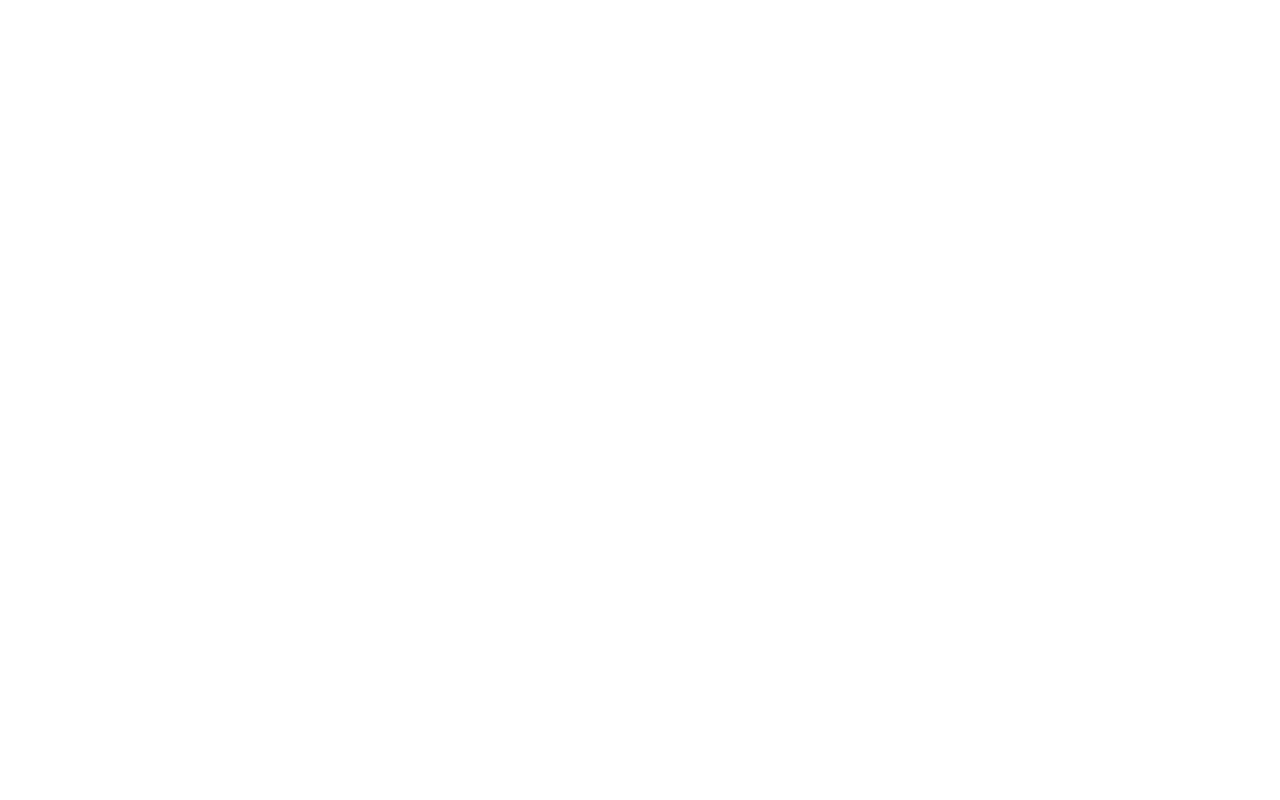
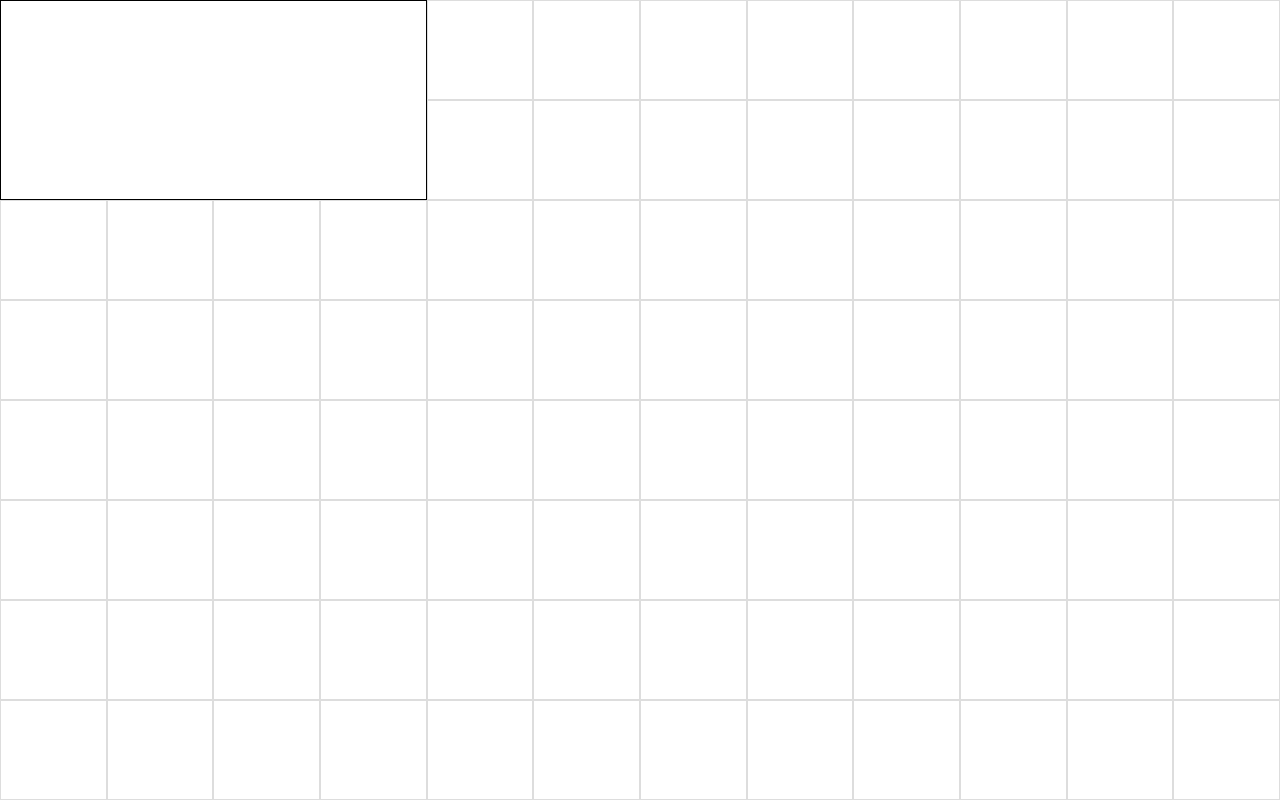
Before and after one commit to SevcikMichal/galleon-lit-grid-shell, a website built with Vite: page index.html in a window 1280 px wide. Built offline with nearby package versions, Linux system fonts and the light colour scheme.

Commit message:
Very basic grid and cell

```diff
--- a/index.html
+++ b/index.html
@@ -6,11 +6,13 @@
   <title>Galleon</title>
   <style>
     * { box-sizing: border-box; margin: 0; padding: 0; }
-    html, body { height: 100%; }
+    html, body { height: 100%; background: #fff; }
   </style>
 </head>
 <body>
-  <galleon-canvas style="width: 100vw; height: 100vh;"></galleon-canvas>
+  <galleon-canvas columns="12" rows="8" style="width: 100vw; height: 100vh;">
+    <galleon-cell col="1" row="1" colspan="4" rowspan="2"></galleon-cell>
+  </galleon-canvas>
 
   <script type="module">
     import '/src/index.ts';
--- a/src/galleon-canvas.ts
+++ b/src/galleon-canvas.ts
@@ -1,19 +1,53 @@
 import { LitElement, html, css } from 'lit';
-import { customElement } from 'lit/decorators.js';
+import { customElement, property } from 'lit/decorators.js';
 
 @customElement('galleon-canvas')
 export class GalleonCanvas extends LitElement {
+  @property({ type: Number }) columns = 12;
+  @property({ type: Number }) rows = 8;
+
   static styles = css`
     :host {
       display: grid;
       width: 100%;
       height: 100%;
-      outline: 2px dashed #888;
+      position: relative;
+      isolation: isolate;
+    }
+
+    #grid {
+      position: absolute;
+      inset: 0;
+      display: grid;
+      pointer-events: none;
+      z-index: -1;
+    }
+
+    .track {
+      border: 1px solid #ddd;
+    }
+
+    slot {
+      display: contents;
     }
   `;
 
   render() {
-    return html`<slot></slot>`;
+    const tracks = Array.from({ length: this.columns * this.rows });
+    return html`
+      <div id="grid" style="
+        grid-template-columns: repeat(${this.columns}, 1fr);
+        grid-template-rows: repeat(${this.rows}, 1fr);
+      ">
+        ${tracks.map(() => html`<div class="track"></div>`)}
+      </div>
+      <slot></slot>
+    `;
+  }
+
+  updated() {
+    this.style.gridTemplateColumns = `repeat(${this.columns}, 1fr)`;
+    this.style.gridTemplateRows = `repeat(${this.rows}, 1fr)`;
   }
 }
 
--- /dev/null
+++ b/src/galleon-cell.ts
@@ -0,0 +1,33 @@
+import { LitElement, html, css } from 'lit';
+import { customElement, property } from 'lit/decorators.js';
+
+@customElement('galleon-cell')
+export class GalleonCell extends LitElement {
+  @property({ type: Number }) col = 1;
+  @property({ type: Number }) row = 1;
+  @property({ type: Number }) colspan = 1;
+  @property({ type: Number }) rowspan = 1;
+
+  static styles = css`
+    :host {
+      display: block;
+      border: 1px solid #000;
+      background: #fff;
+    }
+  `;
+
+  render() {
+    return html`<slot></slot>`;
+  }
+
+  updated() {
+    this.style.gridColumn = `${this.col} / span ${this.colspan}`;
+    this.style.gridRow = `${this.row} / span ${this.rowspan}`;
+  }
+}
+
+declare global {
+  interface HTMLElementTagNameMap {
+    'galleon-cell': GalleonCell;
+  }
+}
--- a/src/index.ts
+++ b/src/index.ts
@@ -1 +1,2 @@
 export { GalleonCanvas } from './galleon-canvas.js';
+export { GalleonCell } from './galleon-cell.js';
```
